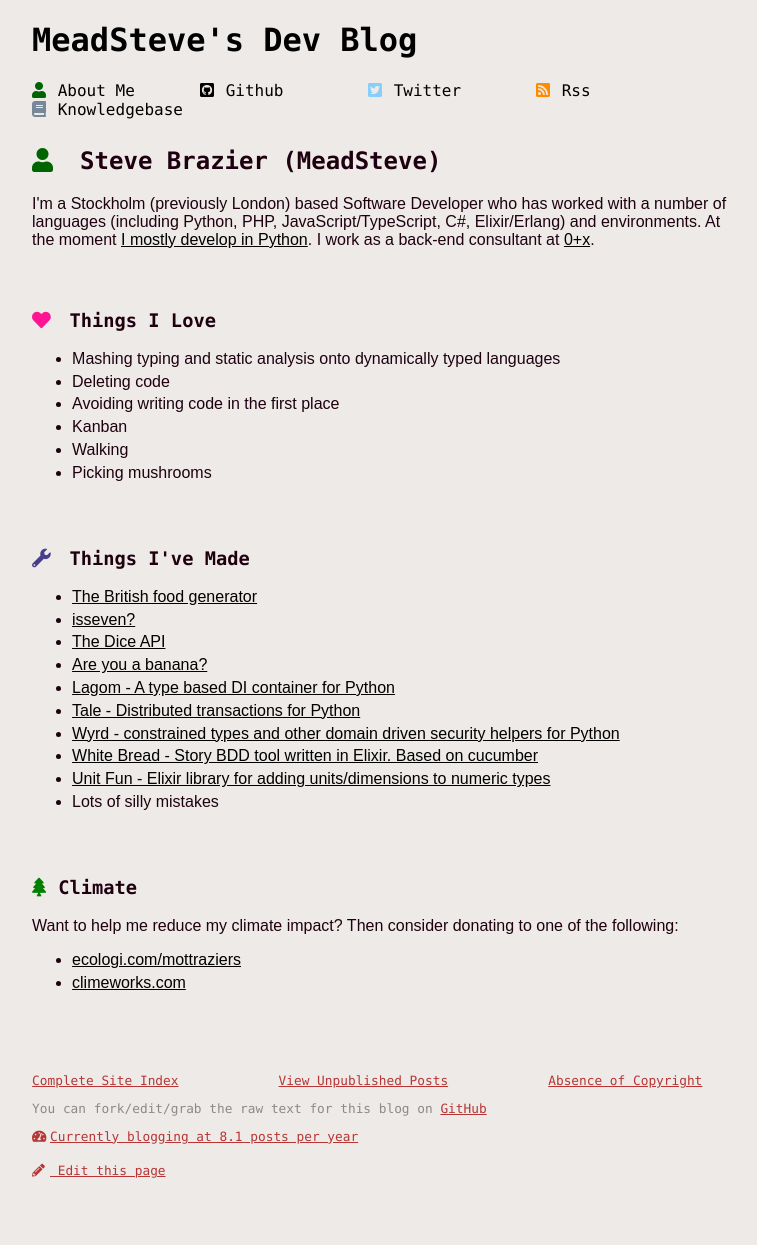
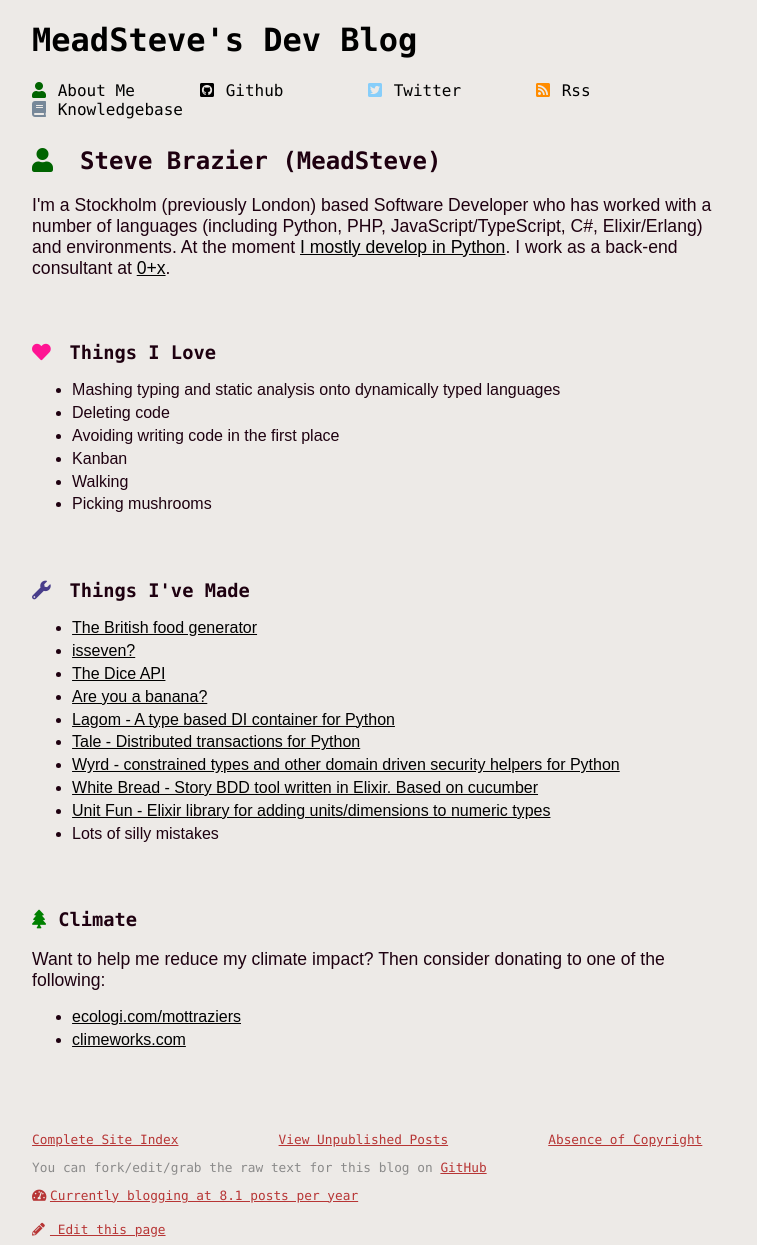
Before and after one commit to meadsteve/meadsteve.github.io, a Jekyll site: the page built from about.html, in a window 1280 px wide. Shown: the whole page, without its empty margins (260-1017 px from the left). Built offline with Jekyll 4.4.1, drawn with Linux system fonts in a browser that asks for light colours; before the commit the page ends 1186 px from its top, so only the background shows below that.

Commit message:
slightly larger body text

```diff
--- a/css/main.css
+++ b/css/main.css
@@ -12,6 +12,10 @@ header, footer, h1, h2, h3 {
 
 article {
   padding-bottom: 1em;
+}
+
+article p {
+  font-size: 1.1em
 }
 
 li {
```
